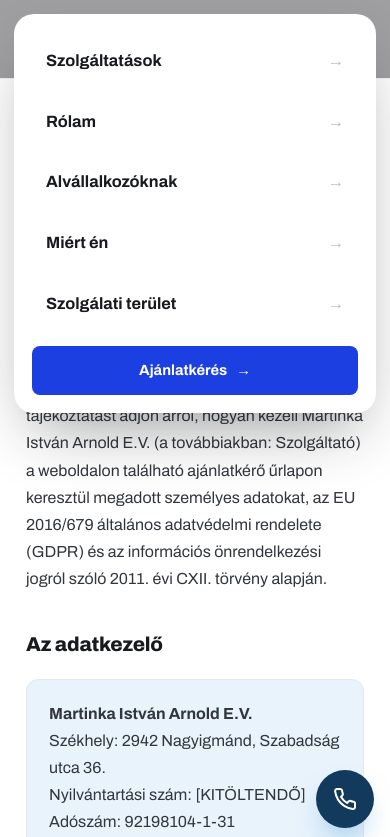
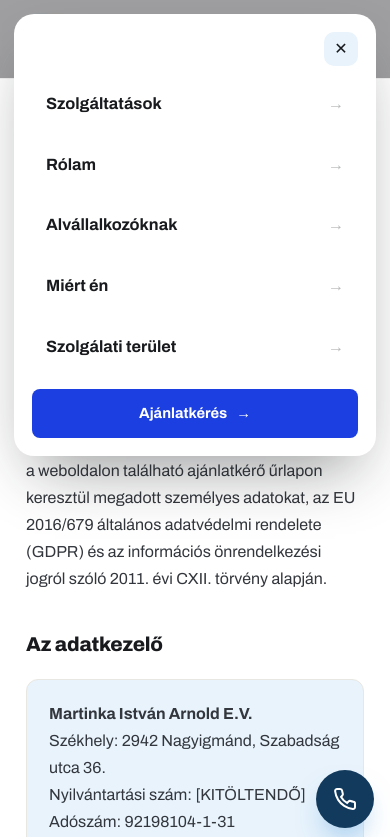
Before and after one commit to mullerdanielev-nezor/martinkaistvan, a plain HTML site: page adatkezeles.html in a window 390 px wide. Both pictures are taken after a click on the button 345 px from the left and 39 px from the top of the page. Shown: the top 837 px of the page. Drawn offline with Linux system fonts and the light colour scheme.

Commit message:
Mobil menü: X gomb hozzáadva, mert a nyitott panel eltakarta/blokkolta a hamburger-gombot
A nyitott .nav-links panel (position:fixed, pozitív z-index) a CSS rétegződési szabályok miatt a burger-gomb fölé kerül, ezért azt nem lehetett rákattintva bezárni. Dedikált X close-gomb a panel tetejére, közvetlenül a closeMenu()-re kötve - garantáltan mindig elérhető, nem takarhatja el semmi.

```diff
--- a/adatkezeles.html
+++ b/adatkezeles.html
@@ -36,6 +36,7 @@
   .brand b{font-weight:800;font-size:1rem;letter-spacing:-.01em;line-height:1.15;font-style:normal}
   .nav-r{display:flex;align-items:center;gap:28px}
   .nav-links{display:flex;align-items:center;gap:28px}
+  .nav-close{display:none}
   .nav-links .nav-cta{display:none}
   .nav-backdrop{position:fixed;inset:0;background:rgba(15,17,20,.4);backdrop-filter:blur(2px);opacity:0;pointer-events:none;transition:opacity .25s;z-index:57}
   .nav-backdrop.open{opacity:1;pointer-events:auto}
@@ -92,6 +93,7 @@
     .burger{display:flex}
     .nav-r > a.btn-ink{display:none}
     .nav-links{position:fixed;top:14px;left:14px;right:14px;background:#fff;flex-direction:column;align-items:stretch;gap:3px;padding:18px;box-shadow:0 30px 60px -20px rgba(24,26,29,.45);border-radius:20px;transform:translateY(-14px) scale(.97);opacity:0;pointer-events:none;transition:.28s cubic-bezier(.2,.7,.2,1);z-index:59}
+    .nav-links .nav-close{display:flex;align-items:center;justify-content:center;align-self:flex-end;width:34px;height:34px;border:none;background:var(--bg-2);border-radius:10px;font-size:1rem;line-height:1;color:var(--ink);cursor:pointer;margin-bottom:6px;flex-shrink:0}
     .nav-links.open{transform:none;opacity:1;pointer-events:auto}
     .nav-links a.l{display:flex;align-items:center;justify-content:space-between;width:100%;padding:15px 14px;border-radius:12px;font-size:1.02rem;font-weight:700;color:var(--ink);opacity:0;transform:translateY(-6px);transition:opacity .3s,transform .3s,background .2s}
     .nav-links a.l::after{content:"→";opacity:.3;font-weight:400;transition:transform .2s,opacity .2s}
@@ -117,6 +119,7 @@
       <a href="/" class="brand"><img src="images/martinka-istvan-arnold-logo.png" alt="Martinka István Arnold E.V. logó"><span><b>Martinka István Arnold</b></span></a>
       <div class="nav-r">
         <div class="nav-links" id="navLinks">
+          <button type="button" class="nav-close" id="navClose" aria-label="Menü bezárása">✕</button>
           <a href="/szolgaltatasok" class="l">Szolgáltatások</a>
           <a href="/rolam" class="l">Rólam</a>
           <a href="/alvallalkozoknak" class="l">Alvállalkozóknak</a>
@@ -209,7 +212,7 @@
 
 <script>
   document.getElementById('yr').textContent=new Date().getFullYear();
-  const burgerBtn=document.getElementById('burgerBtn'), navLinks=document.getElementById('navLinks'), navBackdrop=document.getElementById('navBackdrop');
+  const burgerBtn=document.getElementById('burgerBtn'), navLinks=document.getElementById('navLinks'), navBackdrop=document.getElementById('navBackdrop'), navClose=document.getElementById('navClose');
   if(burgerBtn&&navLinks){
     const closeMenu=()=>{
       navLinks.classList.remove('open');burgerBtn.classList.remove('open');burgerBtn.setAttribute('aria-expanded','false');
@@ -225,6 +228,7 @@
     });
     navLinks.querySelectorAll('a').forEach(a=>a.addEventListener('click',closeMenu));
     if(navBackdrop) navBackdrop.addEventListener('click',closeMenu);
+    if(navClose) navClose.addEventListener('click',closeMenu);
     document.addEventListener('keydown',e=>{if(e.key==='Escape') closeMenu()});
     document.addEventListener('click',e=>{
       if(navLinks.classList.contains('open') && !navLinks.contains(e.target) && !burgerBtn.contains(e.target)) closeMenu();
```
Also changed, not shown: alvallalkozoknak.html (+5 -1 lines), blog.html (+5 -1 lines), impresszum.html (+5 -1 lines), index.html (+5 -1 lines), miert-en.html (+5 -1 lines), rolam.html (+5 -1 lines), szolgaltatasok.html (+5 -1 lines).
